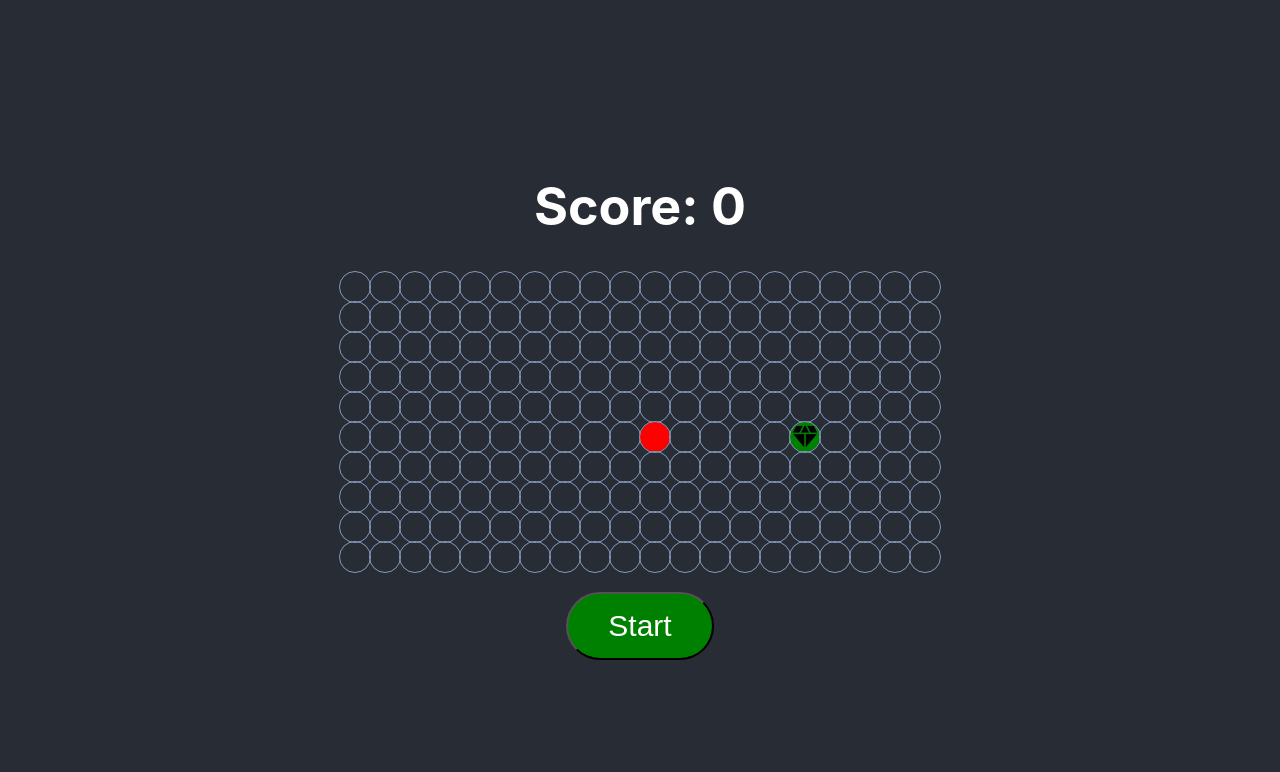
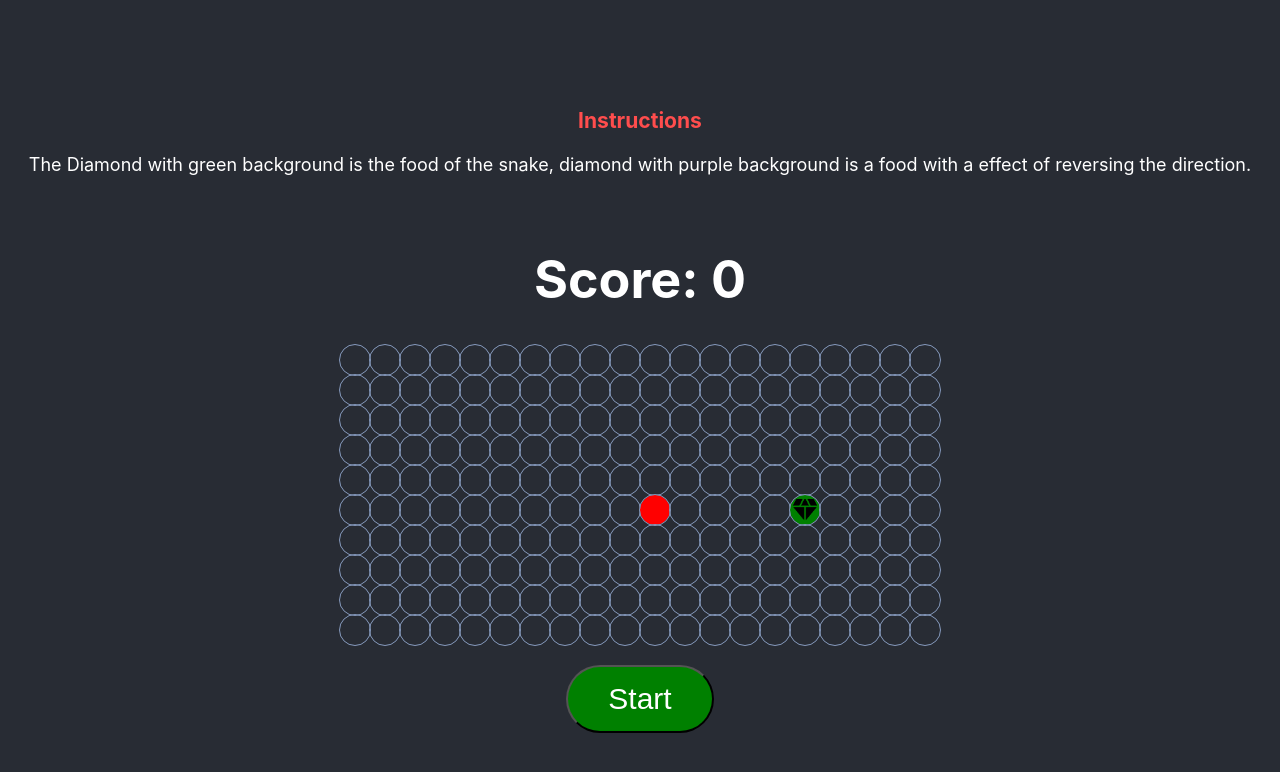
Before and after one commit to Terminator1601/FOG-Assignment-Snake-Game, a React (Create React App) app: page / in a window 1280 px wide. Shown: the top 772 px of the page. Built offline with nearby package versions, Linux system fonts and the light colour scheme.

Commit message:
final app

```diff
--- a/package.json
+++ b/package.json
@@ -34,5 +34,8 @@
       "last 1 firefox version",
       "last 1 safari version"
     ]
+  },
+  "devDependencies": {
+    "tailwindcss": "^3.4.3"
   }
 }
--- a/src/App.js
+++ b/src/App.js
@@ -1,10 +1,12 @@
 import Board from './Board/Board.jsx';
+import Instruction from './Instruction/instruction.js';
 
 import './App.css';
 
 const App = () => (
   <div className="App">
-    <Board/>
+    <Instruction />
+    <Board />
   </div>
 );
 
--- /dev/null
+++ b/src/Instruction/instruction.css
@@ -0,0 +1,30 @@
+.instruction {
+    padding: 20px;
+  }
+
+  .instruction h3 {
+    color: #ff4d4d;
+  }
+
+  /* Media Queries for Responsive Design */
+
+  /* Small devices (phones) */
+  @media only screen and (max-width: 600px) {
+    .instruction {
+      font-size: 14px;
+    }
+  }
+
+  /* Medium devices (tablets) */
+  @media only screen and (min-width: 601px) and (max-width: 992px) {
+    .instruction {
+      font-size: 16px;
+    }
+  }
+
+  /* Large devices (desktops) */
+  @media only screen and (min-width: 993px) {
+    .instruction {
+      font-size: 18px;
+    }
+  }
--- /dev/null
+++ b/src/Instruction/instruction.js
@@ -0,0 +1,16 @@
+import React from 'react';
+import "./instruction.css"
+
+const instruction = () => {
+  return (
+    <div className='instruction'>
+      <h3 className="text-red-50">Instructions</h3>
+      <p>
+        The Diamond with green background is the food of the snake, diamond with
+        purple background is a food with a effect of reversing the direction.
+      </p>
+    </div>
+  );
+};
+
+export default instruction;
```
Also changed, not shown: tailwind.config.js (added, +8 -0 lines), src/SnakeFood/food.js (added), 1 other file (tests, documents, lock files or other folders).
